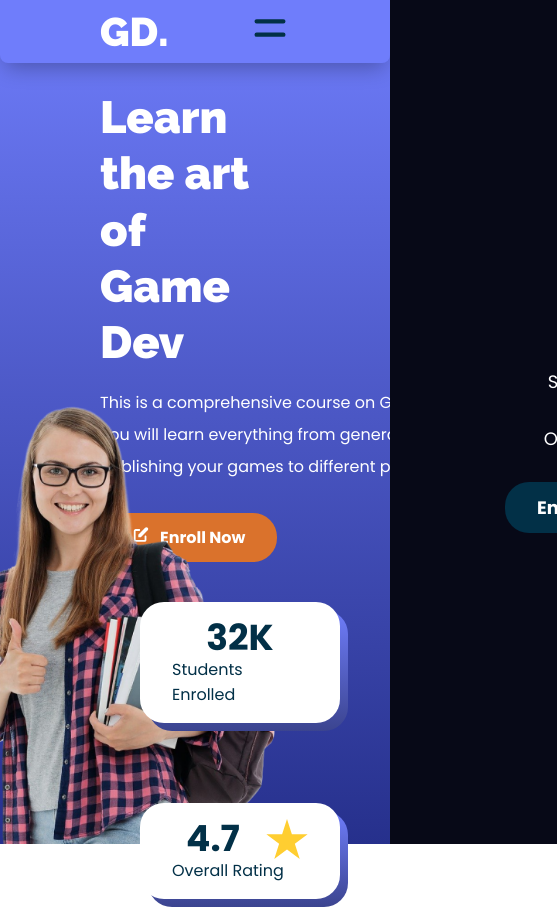
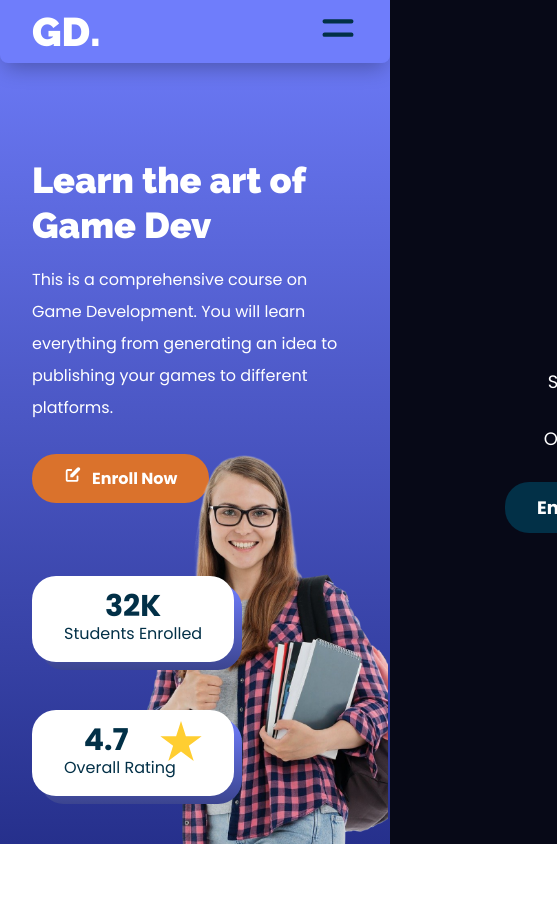
Before and after one commit to jeffersonbalde/course-static-website, a website built with Vite: page index.html in a window 390 px wide. Shown: the top 910 px of the page, 557 px wide, since content can reach past the window. Built offline with nearby package versions, Linux system fonts and the light colour scheme.

Commit message:
mobile hero done

```diff
--- a/index.css
+++ b/index.css
@@ -764,3 +764,55 @@ nav.mobile-nav,
         font-size: 18px;
     }
 }
+
+@media (max-width: 700px){
+    .wrapper {
+        padding: 0 32px;
+    }
+
+    .hero-section .left p {
+        width: 100%;
+    }
+
+    .app-section .app-buttons {
+        flex-direction: column;
+    }
+
+    nav.mobile-nav {
+        padding: 32px;
+    }
+
+    nav.mobile-nav.scrolled {
+        padding: 8px 32px;
+    }
+
+    .mobile-menu-container .close-icon {
+        right: 32px;
+    }
+
+    .hero-section .left h1 {
+        font-size: 36px;
+    }
+
+    .hero-section .right img {
+        height: 400px;
+        transform: translateX(50px);
+    }
+
+    .hero-section .right {
+        overflow: hidden;
+        transform: translateX(30px);
+    }
+
+    .achievement-card h3 {
+        font-size: 30px;
+    }
+
+    .hero-section .achievement-card {
+        margin-bottom: 48px;
+    }
+
+    .hero-section .achievement-cards {
+        margin: 0;
+    }
+}
```
